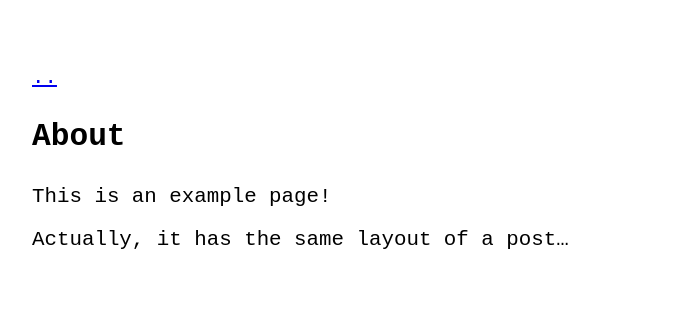
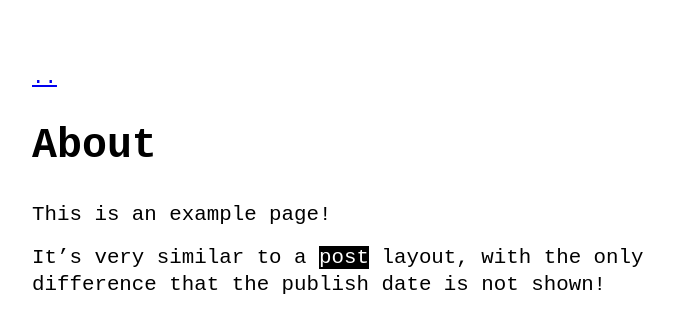
Before and after one commit to riggraz/no-style-please, a Jekyll site: the page built from about.md, in a window 1280 px wide. Shown: the top 333 px of the page, without its empty margins (288-962 px from the left). Built offline with Jekyll 4.4.1, drawn with Linux system fonts in a browser that asks for light colours.

Commit message:
Change about page to page layout

```diff
--- a/about.md
+++ b/about.md
@@ -1,8 +1,8 @@
 ---
-layout: post
+layout: page
 title: About
 ---
 
 This is an example page!
 
-Actually, it has the same layout of a post...
+It's very similar to a `post` layout, with the only difference that the publish date is not shown!
```
